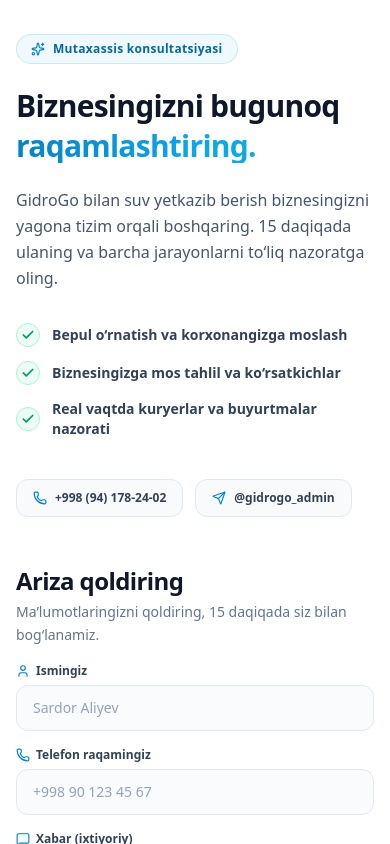
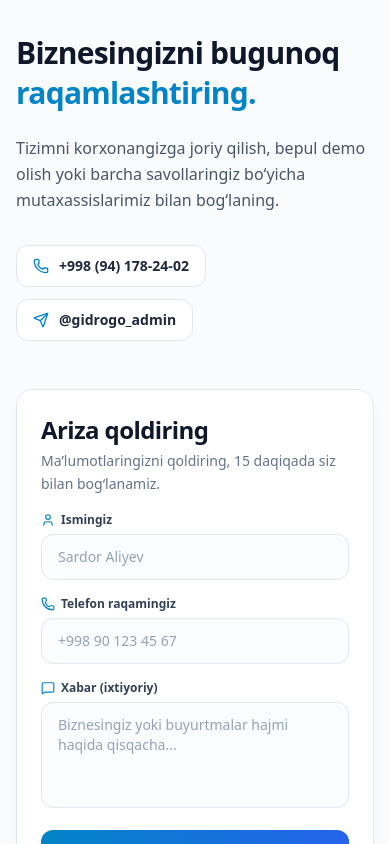
Before and after one commit to jumaqulovyashnar/Gidrogo-landing-page, a Vue app: page / in a window 390 px wide. Shown: the part 9780-10624 px from the top of the page. Built offline with nearby package versions, Linux system fonts and the light colour scheme; a web font is replaced by a local one.

Commit message:
refactor: add border card to contact form and clean up copy

```diff
--- a/src/shared/lib/i18n.ts
+++ b/src/shared/lib/i18n.ts
@@ -173,9 +173,9 @@ export const translations = {
       en: 'today.',
     },
     subtitle: {
-      uz: 'GidroGo bilan suv yetkazib berish biznesingizni yagona tizim orqali boshqaring. 15 daqiqada ulaning va barcha jarayonlarni to‘liq nazoratga oling.',
-      ru: 'Управляйте бизнесом доставки воды через единую систему GidroGo. Подключение за 15 минут и полный контроль процессов.',
-      en: 'Run your water delivery business through a single platform with GidroGo. Connect in 15 minutes and gain full process control.',
+      uz: 'Tizimni korxonangizga joriy qilish, bepul demo olish yoki barcha savollaringiz bo‘yicha mutaxassislarimiz bilan bog‘laning.',
+      ru: 'Свяжитесь с нами для внедрения системы, получения бесплатного демо или по любым интересующим вопросам.',
+      en: 'Contact our specialists to implement the system, get a free demo, or answer any questions.',
     },
     check1: {
       uz: 'Bepul o‘rnatish va korxonangizga moslash',
--- a/src/widgets/navbar/ui/Navbar.vue
+++ b/src/widgets/navbar/ui/Navbar.vue
@@ -2,7 +2,7 @@
 import { ref, computed, onMounted, onUnmounted } from 'vue'
 import GidroGoLogo from '@/shared/ui/icon/GidroGoLogo.vue'
 import FlagIcon from '@/shared/ui/icon/FlagIcon.vue'
-import { Menu, X, ArrowRight, ChevronDown, Check } from 'lucide-vue-next'
+import { Menu, X, ChevronDown, Check } from 'lucide-vue-next'
 import { useI18n, type Language } from '@/shared/lib/i18n'
 
 const { t, currentLanguage, setLanguage, languages } = useI18n()
@@ -142,10 +142,9 @@ const scrollTo = (href: string) => {
         <!-- Kirish Button -->
         <a
           href="https://gidrogo-project.vercel.app/login"
-          class="rounded-xl px-5 py-2.5 text-sm font-bold shadow-md shadow-sky-600/20 bg-sky-600 hover:bg-sky-500 text-white flex items-center gap-2 group transition-all"
+          class="rounded-xl px-5 py-2.5 text-sm font-bold shadow-md shadow-sky-600/20 bg-sky-600 hover:bg-sky-500 text-white flex items-center justify-center transition-all"
         >
           <span>{{ t('nav.login') }}</span>
-          <ArrowRight class="w-4 h-4 transition-transform group-hover:translate-x-1" />
         </a>
       </div>
 
@@ -201,10 +200,9 @@ const scrollTo = (href: string) => {
         <a
           href="https://gidrogo-project.vercel.app/login"
           @click="isMobileMenuOpen = false"
-          class="w-full rounded-xl py-3 text-sm font-bold shadow-md shadow-sky-600/20 bg-sky-600 hover:bg-sky-500 text-white flex items-center justify-center gap-2"
+          class="w-full rounded-xl py-3 text-sm font-bold shadow-md shadow-sky-600/20 bg-sky-600 hover:bg-sky-500 text-white flex items-center justify-center"
         >
           <span>{{ t('nav.login') }}</span>
-          <ArrowRight class="w-4 h-4" />
         </a>
       </div>
     </div>
--- a/src/widgets/stats-cta/ui/CtaSection.vue
+++ b/src/widgets/stats-cta/ui/CtaSection.vue
@@ -1,14 +1,12 @@
 <script setup lang="ts">
 import { ref } from 'vue'
 import {
-  Check,
   ArrowRight,
   ShieldCheck,
   CheckCircle2,
   User,
   Phone,
   MessageSquare,
-  Sparkles,
   Send,
   Loader2,
 } from 'lucide-vue-next'
@@ -56,78 +54,46 @@ const handleFormSubmit = async () => {
 </script>
 
 <template>
-  <section id="contact" class="py-20 md:py-28 bg-white relative overflow-hidden">
+  <section id="contact" class="py-20 md:py-28 bg-slate-50/70 border-t border-slate-200/60 relative overflow-hidden">
     <div class="max-w-6xl mx-auto px-4 sm:px-6 lg:px-8">
-      <div class="grid grid-cols-1 lg:grid-cols-12 gap-12 lg:gap-16 items-start">
-        <!-- Left Side: Copy (Card yo'q, to'g'ridan-to'g'ri ochiq joylashgan) -->
+      <div class="grid grid-cols-1 lg:grid-cols-12 gap-12 lg:gap-16 items-center">
+        <!-- Left Side: Clean Copy & Contacts -->
         <div class="lg:col-span-6 space-y-6">
-          <!-- Eyebrow Pill -->
-          <div
-            class="inline-flex items-center gap-2 px-3.5 py-1.5 rounded-full bg-sky-50 border border-sky-200/80 text-sky-700 text-xs font-bold tracking-wide shadow-2xs"
-          >
-            <Sparkles class="w-3.5 h-3.5 text-sky-600" />
-            <span>{{ t('contact.badge') }}</span>
-          </div>
-
-          <!-- Heading: Strictly 2 Clean Lines -->
-          <h2 class="text-3xl sm:text-4xl lg:text-5xl font-black text-slate-900 tracking-tight leading-[1.18] sm:leading-[1.2]">
-            <span class="block">{{ t('contact.title1') }}</span>
-            <span class="block mt-1 bg-gradient-to-r from-sky-600 via-sky-500 to-cyan-500 bg-clip-text text-transparent">
-              {{ t('contact.titleHighlight') }}
-            </span>
+          <h2 class="text-3xl sm:text-4xl lg:text-[2.75rem] font-black text-slate-900 tracking-tight leading-[1.2]">
+            <span>{{ t('contact.title1') }}</span>
+            <span class="text-sky-600 block mt-1">{{ t('contact.titleHighlight') }}</span>
           </h2>
 
-          <p class="text-base text-slate-600 leading-relaxed max-w-lg">
+          <p class="text-base sm:text-lg text-slate-600 leading-relaxed max-w-lg">
             {{ t('contact.subtitle') }}
           </p>
 
-          <!-- 3 Feature Checkpoints -->
-          <div class="space-y-3.5 pt-2 text-sm font-semibold text-slate-700">
-            <div class="flex items-center gap-3">
-              <div class="w-6 h-6 rounded-full bg-emerald-50 border border-emerald-200 text-emerald-600 flex items-center justify-center flex-shrink-0 shadow-2xs">
-                <Check class="w-3.5 h-3.5 stroke-[3]" />
-              </div>
-              <span>{{ t('contact.check1') }}</span>
-            </div>
-            <div class="flex items-center gap-3">
-              <div class="w-6 h-6 rounded-full bg-emerald-50 border border-emerald-200 text-emerald-600 flex items-center justify-center flex-shrink-0 shadow-2xs">
-                <Check class="w-3.5 h-3.5 stroke-[3]" />
-              </div>
-              <span>{{ t('contact.check2') }}</span>
-            </div>
-            <div class="flex items-center gap-3">
-              <div class="w-6 h-6 rounded-full bg-emerald-50 border border-emerald-200 text-emerald-600 flex items-center justify-center flex-shrink-0 shadow-2xs">
-                <Check class="w-3.5 h-3.5 stroke-[3]" />
-              </div>
-              <span>{{ t('contact.check3') }}</span>
-            </div>
-          </div>
-
-          <!-- Quick Direct Contact Pills -->
-          <div class="pt-4 flex flex-wrap items-center gap-3 text-xs font-semibold text-slate-700">
+          <!-- Direct Quick Contacts -->
+          <div class="pt-2 flex flex-wrap items-center gap-3 text-sm font-semibold text-slate-700">
             <a
               href="tel:+998941782402"
-              class="inline-flex items-center gap-2 px-4 py-2.5 rounded-xl bg-slate-50 hover:bg-sky-50 border border-slate-200 text-slate-700 hover:text-sky-700 shadow-2xs transition-all hover:-translate-y-0.5"
+              class="inline-flex items-center gap-2.5 px-4 py-2.5 rounded-xl bg-white hover:bg-sky-50 border border-slate-200 text-slate-800 hover:text-sky-700 shadow-xs transition-all hover:-translate-y-0.5"
             >
-              <Phone class="w-3.5 h-3.5 text-sky-600" />
+              <Phone class="w-4 h-4 text-sky-600" />
               <span>+998 (94) 178-24-02</span>
             </a>
             <a
               href="https://t.me/gidrogo_admin"
               target="_blank"
               rel="noopener noreferrer"
-              class="inline-flex items-center gap-2 px-4 py-2.5 rounded-xl bg-slate-50 hover:bg-sky-50 border border-slate-200 text-slate-700 hover:text-sky-700 shadow-2xs transition-all hover:-translate-y-0.5"
+              class="inline-flex items-center gap-2.5 px-4 py-2.5 rounded-xl bg-white hover:bg-sky-50 border border-slate-200 text-slate-800 hover:text-sky-700 shadow-xs transition-all hover:-translate-y-0.5"
             >
-              <Send class="w-3.5 h-3.5 text-sky-600" />
+              <Send class="w-4 h-4 text-sky-600" />
               <span>@gidrogo_admin</span>
             </a>
           </div>
         </div>
 
-        <!-- Right Side: Form Inputs (Card yo'q, toza ochiq inputlar) -->
+        <!-- Right Side: Bordered Card for Form -->
         <div class="lg:col-span-6 w-full">
+          <div class="bg-white rounded-2xl sm:rounded-3xl border border-slate-200 p-6 sm:p-8 md:p-10 shadow-lg shadow-slate-900/[0.04]">
             <div v-if="!isSubmitted" class="space-y-4">
-            <div class="space-y-1 mb-2">
+              <div class="space-y-1 mb-3">
                 <h3 class="text-2xl font-black text-slate-900 tracking-tight">
                   {{ t('contact.formTitle') }}
                 </h3>
@@ -153,7 +119,7 @@ const handleFormSubmit = async () => {
                     required
                     type="text"
                     placeholder="Sardor Aliyev"
-                  class="w-full px-4 py-3 rounded-xl border border-slate-200 text-sm focus:outline-none focus:border-sky-500 focus:ring-4 focus:ring-sky-100 transition-all text-slate-900 bg-slate-50/70 focus:bg-white placeholder:text-slate-400"
+                    class="w-full px-4 py-3 rounded-xl border border-slate-200 text-sm focus:outline-none focus:border-sky-500 focus:ring-4 focus:ring-sky-100 transition-all text-slate-900 bg-slate-50/50 focus:bg-white placeholder:text-slate-400"
                   />
                 </div>
 
@@ -167,7 +133,7 @@ const handleFormSubmit = async () => {
                     required
                     type="tel"
                     placeholder="+998 90 123 45 67"
-                  class="w-full px-4 py-3 rounded-xl border border-slate-200 text-sm focus:outline-none focus:border-sky-500 focus:ring-4 focus:ring-sky-100 transition-all text-slate-900 bg-slate-50/70 focus:bg-white placeholder:text-slate-400"
+                    class="w-full px-4 py-3 rounded-xl border border-slate-200 text-sm focus:outline-none focus:border-sky-500 focus:ring-4 focus:ring-sky-100 transition-all text-slate-900 bg-slate-50/50 focus:bg-white placeholder:text-slate-400"
                   />
                 </div>
               </div>
@@ -182,7 +148,7 @@ const handleFormSubmit = async () => {
                   v-model="form.message"
                   rows="4"
                   :placeholder="t('contact.messagePlaceholder')"
-                class="w-full px-4 py-3 rounded-xl border border-slate-200 text-sm focus:outline-none focus:border-sky-500 focus:ring-4 focus:ring-sky-100 transition-all text-slate-900 bg-slate-50/70 focus:bg-white placeholder:text-slate-400 resize-none"
+                  class="w-full px-4 py-3 rounded-xl border border-slate-200 text-sm focus:outline-none focus:border-sky-500 focus:ring-4 focus:ring-sky-100 transition-all text-slate-900 bg-slate-50/50 focus:bg-white placeholder:text-slate-400 resize-none"
                 ></textarea>
               </div>
 
@@ -206,7 +172,7 @@ const handleFormSubmit = async () => {
             </div>
 
             <!-- Success State -->
-          <div v-else class="text-center py-12 space-y-4 animate-in fade-in zoom-in-95 duration-300">
+            <div v-else class="text-center py-10 space-y-4 animate-in fade-in zoom-in-95 duration-300">
               <div class="w-16 h-16 rounded-full bg-emerald-50 border border-emerald-200 text-emerald-600 flex items-center justify-center mx-auto shadow-sm">
                 <CheckCircle2 class="w-9 h-9" />
               </div>
@@ -229,5 +195,6 @@ const handleFormSubmit = async () => {
           </div>
         </div>
       </div>
+    </div>
   </section>
 </template>
```
Lines whose indentation alone changed are shown as unchanged.
